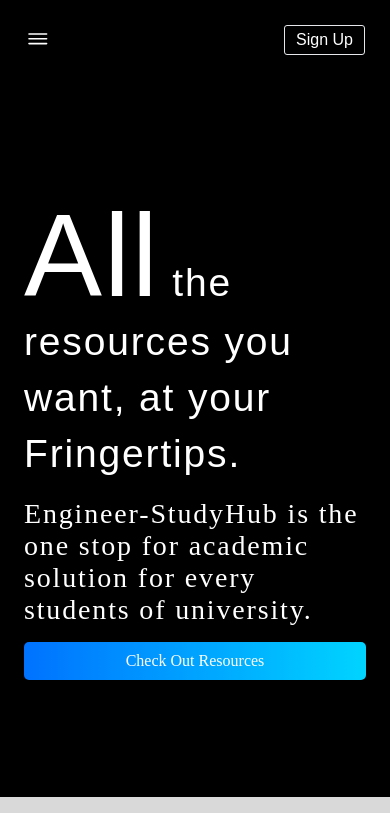
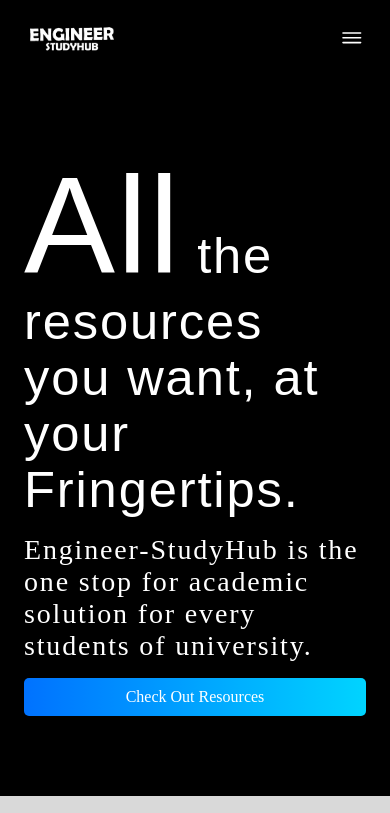
Before and after one commit to SwapnilPatle01/Engineer-StudyHub-Xenosis, a plain HTML site: page index.html in a window 390 px wide. Shown: the top 813 px of the page. Drawn offline with nearby package versions, Linux system fonts and the light colour scheme; a script that the page names is missing; a web font is replaced by a local one.

Commit message:
Added engineer-studyhub logo and remove sign button

```diff
--- a/css/style.css
+++ b/css/style.css
@@ -537,6 +537,7 @@
   display: inline-block;
   margin-right: 10px; /* Adjust spacing here */
 }
+
 /* ######################## Responsive ##############################*/
 
 @media (max-width: 600px) {
@@ -660,11 +661,11 @@
     padding: 3rem;
   }
   .main-heading-hero {
-    font-size: 10vw;
+    font-size: 13vw;
     letter-spacing: 0.23rem;
   }
   .spanALLHeading {
-    font-size: 30vw;
+    font-size: 35vw;
     line-height: 1;
   }
   .content-hero {
--- a/index.html
+++ b/index.html
@@ -21,23 +21,26 @@
 
     <div class="nav">
         <div class="container main-nav flex">
+            <div class="logo">
+                <img src="./img/Engineer-studyhub-nav-log.png" alt="Engineer-StudyHub-logo" style="width: 30%;">
+            </div>
+            <div class="nav-links">
+                <ul class="flex ul-container">
+                    <li><a href="#feature">Features</a></li>
+                    <li><a href="./studyHubDashboard.html">Dashboard</a></li>
+                    <li><a href="Contact/contact.html">Contact</a></li>
+                    <li><a href="#FAQ">FAQ</a></li>
+                    <li class="btn">
+                        <button class="hover-links primary-btn" onclick="document.getElementById('id01').style.display='block'"
+                            style="width:auto;">Sign Up</button>
+                    </li>
+                </ul>
+            </div>
             <div class="moblie-navbar-btn" onclick="toggleMenu()">
                 <ion-icon name="menu-outline" class="mobile-nav-icon"></ion-icon>
                 <ion-icon name="close-outline" class="mobile-nav-icon"></ion-icon>
             </div>
-            <div class="nav-links">
-                <ul class="flex ul-container">
-                    <li><a href="#home">Home</a></li>
-                    <li><a href="#feature">Features</a></li>
-                    <li><a href="./studyHubDashboard.html">Dashboard</a></li>
-                    <li><a href="Contact/contact.html">Contact</a></li>
-                    <li><a href="#FAQ">FAQ</a></li>
-                </ul>
-            </div>
-            <div class="btn">
-                <button class="hover-links primary-btn" onclick="document.getElementById('id01').style.display='block'"
-                    style="width:auto;">Sign Up</button>
-            </div>
+
         </div>
     </div>
 
```
Also changed, not shown: img/Engineer-studyhub-nav-log.png (added).
